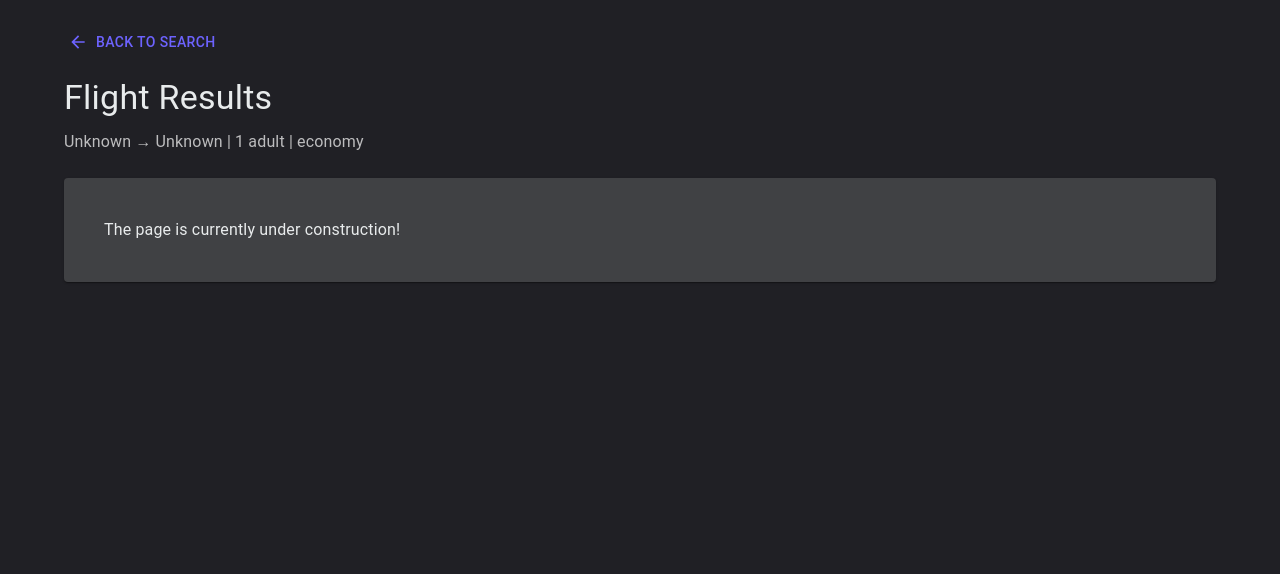
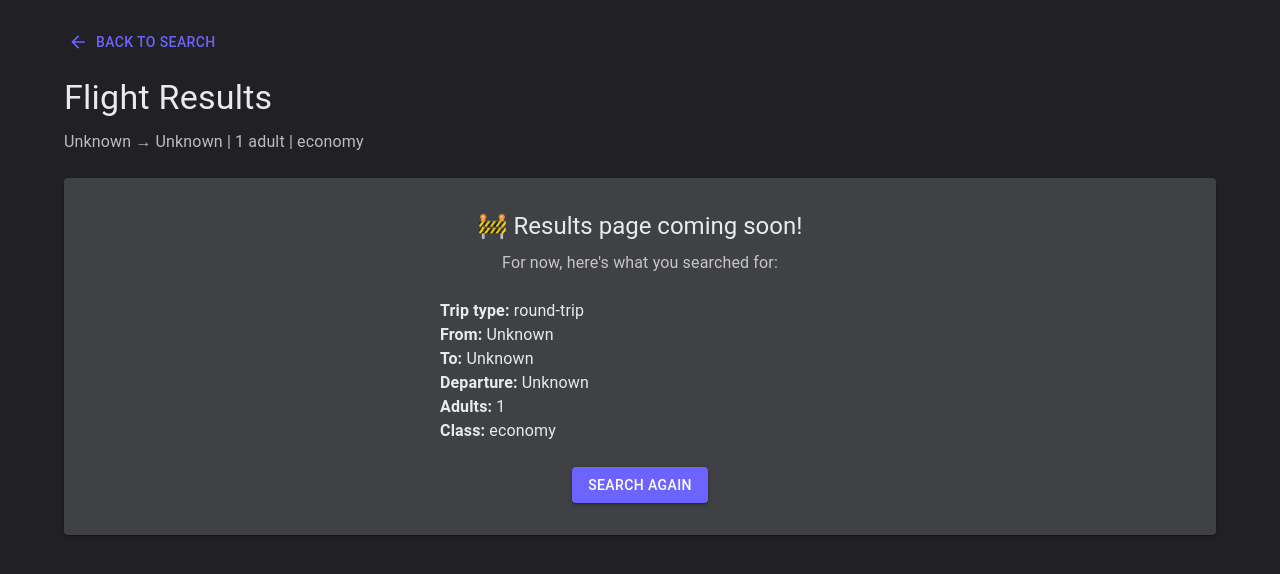
Before and after one commit to AsmanHud/mini-flights, a React (Vite) app: page /results in a window 1280 px wide. Shown: the top 574 px of the page. Built offline with nearby package versions, Linux system fonts and the light colour scheme; no server answers.

Commit message:
nicer looking placeholder results component

```diff
--- a/src/pages/SearchResults.tsx
+++ b/src/pages/SearchResults.tsx
@@ -30,8 +30,51 @@ export default function SearchResults() {
           {parseInt(searchDetails.adults) > 1 ? "s" : ""} | {searchDetails.cabinClass}
         </Typography>
       </Box>
-      <Paper sx={{ p: 5 }}>
-        <Typography>The page is currently under construction!</Typography>
+
+      {/* temporary paper component */}
+      <Paper sx={{ p: 4, textAlign: "center" }}>
+        <Typography variant="h5" gutterBottom>
+          🚧 Results page coming soon!
+        </Typography>
+
+        <Typography variant="body1" color="text.secondary" sx={{ mb: 3 }}>
+          For now, here's what you searched for:
+        </Typography>
+
+        <Box sx={{ mb: 3, textAlign: "left", maxWidth: 400, mx: "auto" }}>
+          <Typography variant="body1">
+            <strong>Trip type:</strong> {searchDetails.tripType}
+          </Typography>
+          <Typography variant="body1">
+            <strong>From:</strong> {searchDetails.origin}
+          </Typography>
+          <Typography variant="body1">
+            <strong>To:</strong> {searchDetails.destination}
+          </Typography>
+          <Typography variant="body1">
+            <strong>Departure:</strong> {searchDetails.departureDate}
+          </Typography>
+          {searchDetails.returnDate && (
+            <Typography variant="body1">
+              <strong>Return:</strong> {searchDetails.returnDate}
+            </Typography>
+          )}
+          <Typography variant="body1">
+            <strong>Adults:</strong> {searchDetails.adults}
+          </Typography>
+          {searchDetails.children !== "0" && (
+            <Typography variant="body1">
+              <strong>Children:</strong> {searchDetails.children}
+            </Typography>
+          )}
+          <Typography variant="body1">
+            <strong>Class:</strong> {searchDetails.cabinClass}
+          </Typography>
+        </Box>
+
+        <Button component={Link} to="/" variant="contained">
+          Search again
+        </Button>
       </Paper>
     </Box>
   );
```
